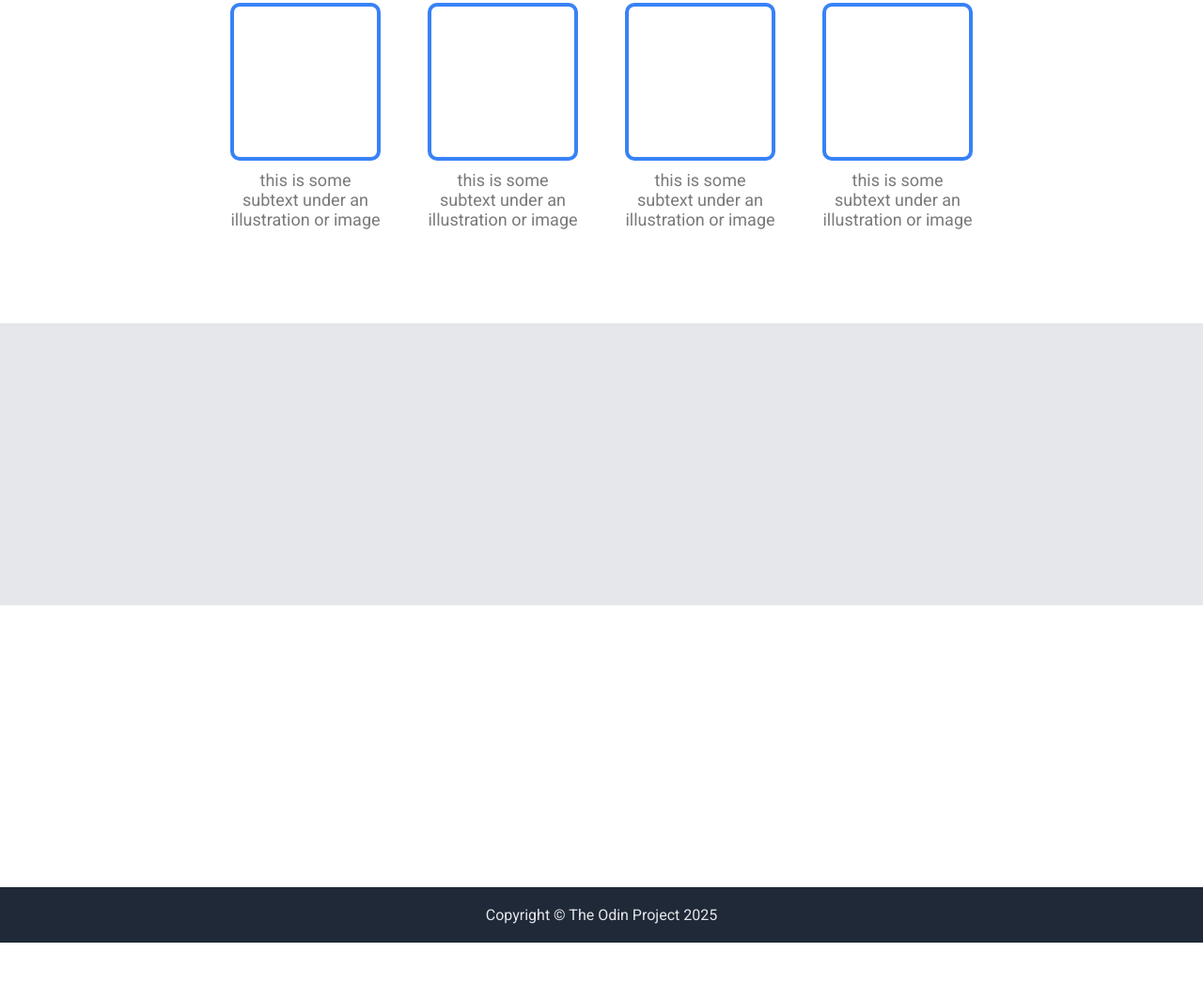
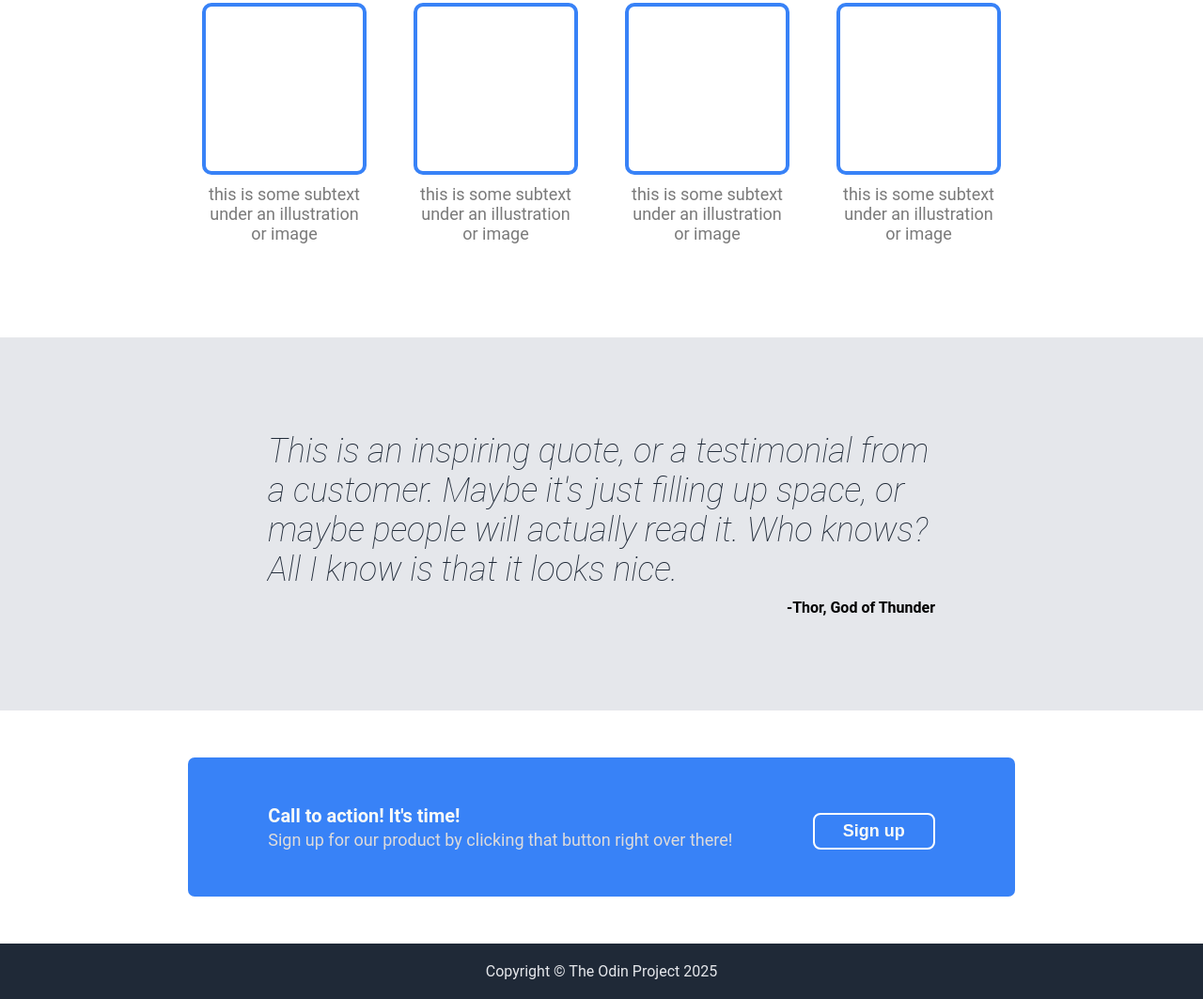
Before and after one commit to JonaBenja/odin-landing-page, a plain HTML site: page index.html in a window 1280 px wide. Shown: the part 603-1666 px from the top of the page at 94% size. Before the commit the page ends 1606 px from the top, so only its background shows below. Drawn offline with Linux system fonts and the light colour scheme; a web font is replaced by a local one.

Commit message:
Implement quote and sign up sections

```diff
--- a/index.html
+++ b/index.html
@@ -33,35 +33,58 @@
             <div class="info-section">
                 <div class="info-section-header">Some random information.</div>
                 <div class="info-container">
+                    <div class="info-box-container">
                         <div class="info-box-text low-contrast"">
                             <div class="info-box"></div>
                             this is some subtext under an illustration or image
                         </div>
+                    </div>
+                    <div class="info-box-container">
                         <div class="info-box-text low-contrast"">
                             <div class="info-box"></div>
                             this is some subtext under an illustration or image
                         </div>
+                    </div>
+                    <div class="info-box-container">
                         <div class="info-box-text low-contrast"">
                             <div class="info-box"></div>
                             this is some subtext under an illustration or image
                         </div>
+                    </div>
+                    <div class="info-box-container">
                         <div class="info-box-text low-contrast">
                             <div class="info-box"></div>
                             this is some subtext under an illustration or image
                         </div>
                     </div>
                 </div>
+            </div>
 
             <div class="quote-section">
+                <div class="quote-container">
+                    <div class="quote">
+                        This is an inspiring quote, or a testimonial from a customer. Maybe it's just filling up space,
+                        or maybe people will actually read it. Who knows? All I know is that it looks nice.
                     </div>
-
+                    <div class="quote-source">-Thor, God of Thunder</div>
+                </div>
+            </div>
             <div class="signup-section">
+                <div class="signup-container">
+                    <div class="signup-text">
+                        <div class="signup-main-text high-contrast">
+                            Call to action! It's time!
                         </div>
-
+                        <div class="signup-sec-text low-contrast">
+                            Sign up for our product by clicking that button right over there!
+                        </div>
+                    </div>
+                    <button class="high-contrast">Sign up</button>
+                </div>
+            </div>
             <div class="footer">
                 Copyright © The Odin Project 2025
             </div>
         </div>
-
     </body>
 </html>
--- a/styles.css
+++ b/styles.css
@@ -1,4 +1,4 @@
-@import url('https://fonts.googleapis.com/css2?family=Roboto:wght@400;700&display=swap');
+@import url('https://fonts.googleapis.com/css2?family=Roboto;700&display=swap');
 
 body {
     font-family: 'Roboto', sans-serif;
@@ -90,6 +90,7 @@ button {
     font-weight: 600;
     padding: 7px 30px;
     border-radius: 8px;
+    cursor: pointer;
 }
 
 .info-section {
@@ -112,24 +113,71 @@ button {
     justify-content: center;
 }
 
+.info-box-container {
+    width: 175px;
+}
+
 .info-box-text {
-    width: 160px;
     text-align: center;
 }
 
 .info-box {
     border: 4px solid #3882F7;
     border-radius: 10px;
-    height: 160px;
     margin-bottom: 10px;
+    height: 175px;
 }
 
 .quote-section {
-    height: 300px;
     background-color: #E5E7EB;
+    padding: 100px 285px;
+}
+
+.quote-container {
+    display: flex;
+    flex-direction: column;
+    gap: 10px;
+}
+
+.quote {
+    font-size: 36px;
+    color: #1F2937;
+    font-style: italic;
+    font-weight: 200;
+}
+
+.quote-source {
+    text-align: right;
+    font-weight: 600;
 }
 
 .signup-section {
-    height: 300px;
     background-color: white;
+    padding: 50px 200px;
 }
+
+.signup-container {
+    background-color: #3882F7;
+    padding: 50px 0;
+    border-radius: 7px;
+    display: flex;
+    flex-direction: wrap;
+    justify-content: space-evenly;
+}
+
+.signup-main-text {
+    font-size: 20px;
+    font-weight: 600;
+    margin-bottom: 3px
+}
+
+.signup-sec-text {
+    font-size: 18px;
+    color: rgb(221, 219, 219)
+}
+
+.signup-section button {
+    border: 2px solid white;
+    flex-grow: 0;
+    align-self: flex-end;
+}
```
Lines whose indentation alone changed are shown as unchanged.
